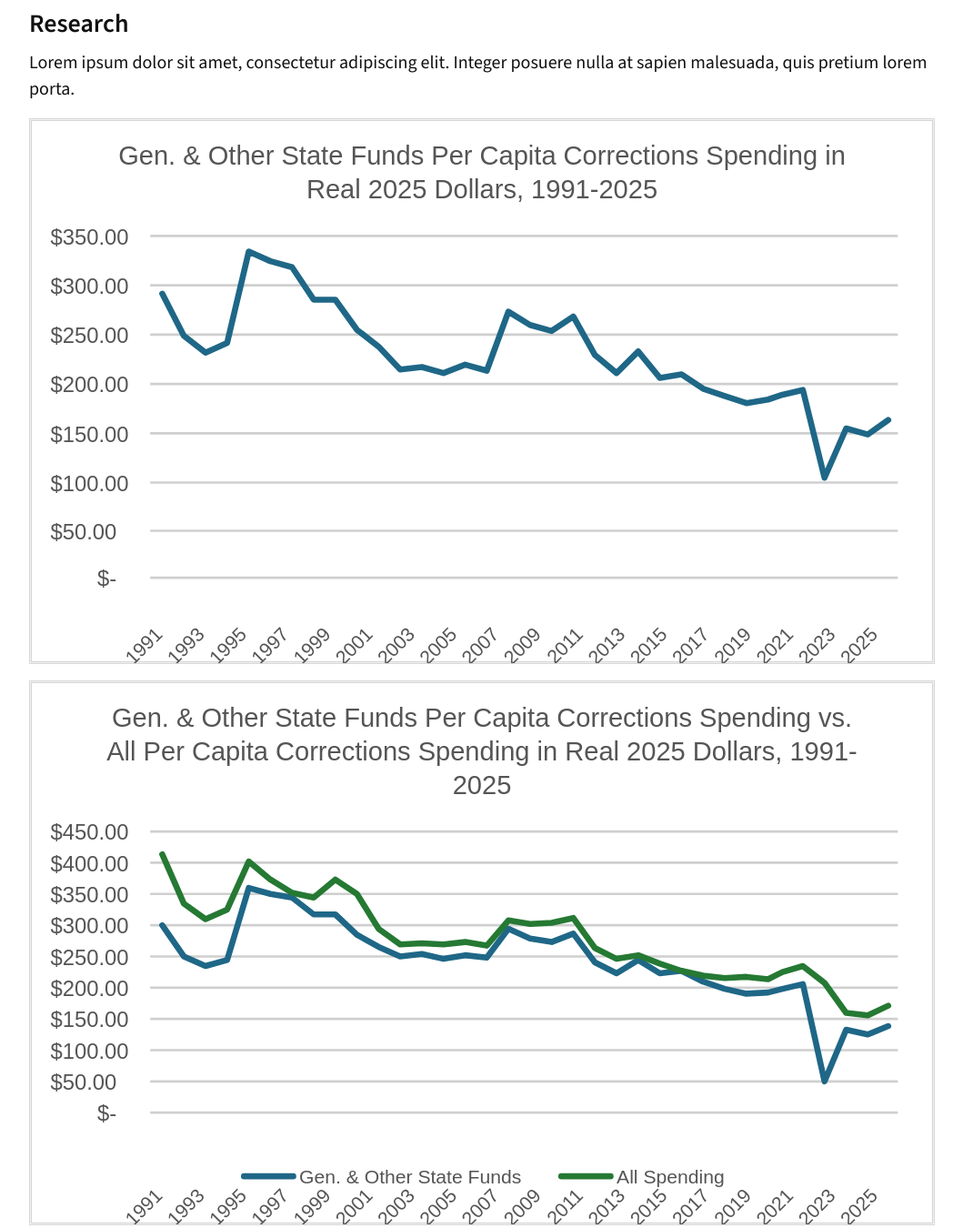
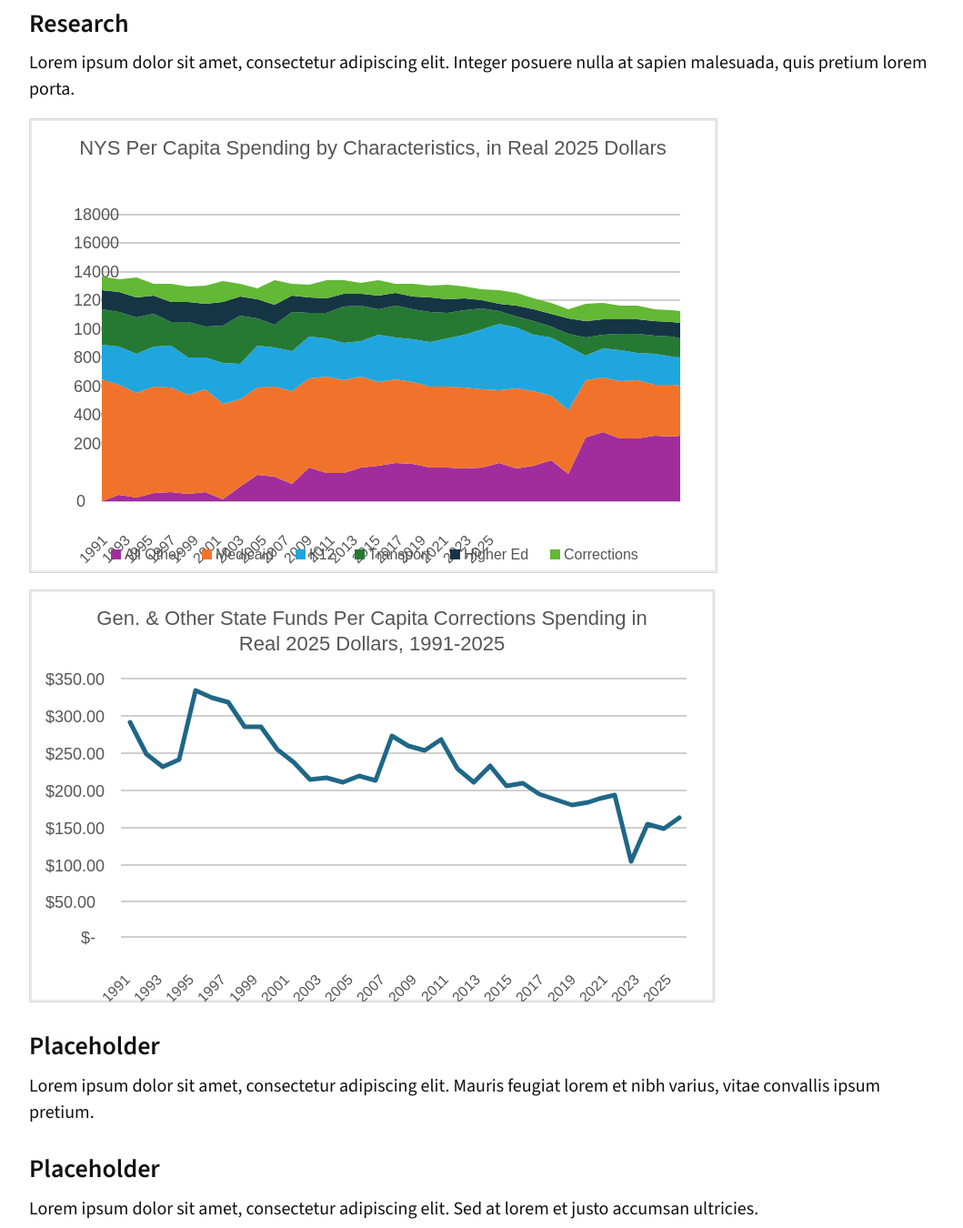
Before and after one commit to minorgrim16/test-website, a plain HTML site: page index.html in a window 1280 px wide. Shown: the part 640-1990 px from the top of the page at 91% size, without its empty margins (110-1169 px from the left). Drawn offline with nearby package versions, Linux system fonts and the light colour scheme.

Commit message:
Keep research charts at original size

```diff
--- a/index.html
+++ b/index.html
@@ -77,22 +77,15 @@
           <div class="research-images">
             <figure class="research-figure">
               <img
-                src="assets/research-chart-1.svg"
-                alt="Line chart placeholder under research"
+                src="assets/research-chart-3.svg"
+                alt="Stacked area chart under research"
               />
             </figure>
 
             <figure class="research-figure">
               <img
-                src="assets/research-chart-2.svg"
-                alt="Comparison chart placeholder under research"
-              />
-            </figure>
-
-            <figure class="research-figure">
-              <img
-                src="assets/research-chart-3.svg"
-                alt="Stacked area chart placeholder under research"
+                src="assets/research-chart-1.svg"
+                alt="Line chart under research"
               />
             </figure>
           </div>
--- a/styles.css
+++ b/styles.css
@@ -100,15 +100,18 @@ a:focus-visible {
   display: grid;
   gap: 18px;
   margin-top: 18px;
+  justify-items: start;
 }
 
 .research-figure {
   margin: 0;
+  max-width: 100%;
 }
 
 .research-figure img {
   display: block;
-  width: 100%;
+  width: auto;
+  max-width: 100%;
   height: auto;
   border: 1px solid #d8d8d8;
 }
```
Also changed, not shown: 1 other file.
